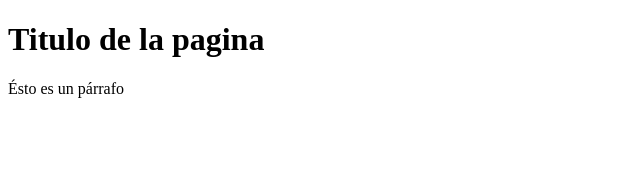
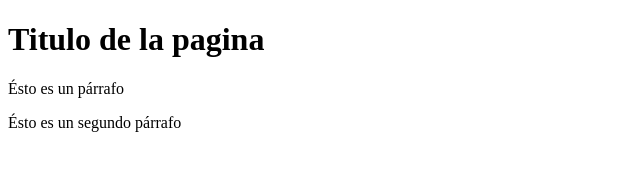
Before and after one commit to geoval/Proyecto-web-empresa-C, a plain HTML site: page index.html in a window 1280 px wide. Shown: the whole page, without its empty margins (0-640 px from the left). Drawn offline with Linux system fonts and the light colour scheme.

Commit message:
Subir segundo cambio

```diff
--- a/index.html
+++ b/index.html
@@ -9,5 +9,5 @@
 <body>
     <h1>Titulo de la pagina</h1>
     <p>Ésto es un párrafo</p>
-</body>
+    <p>Ésto es un segundo párrafo</p>
 </html>
```
